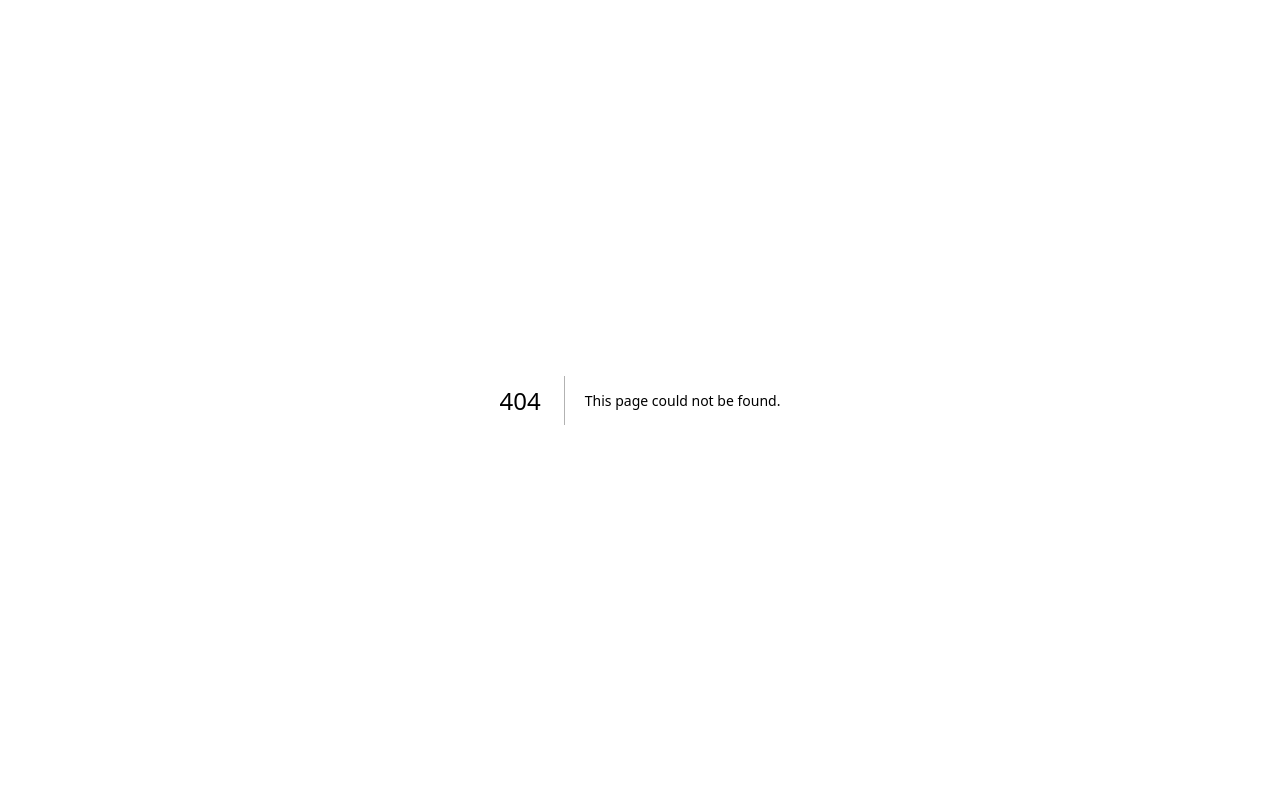
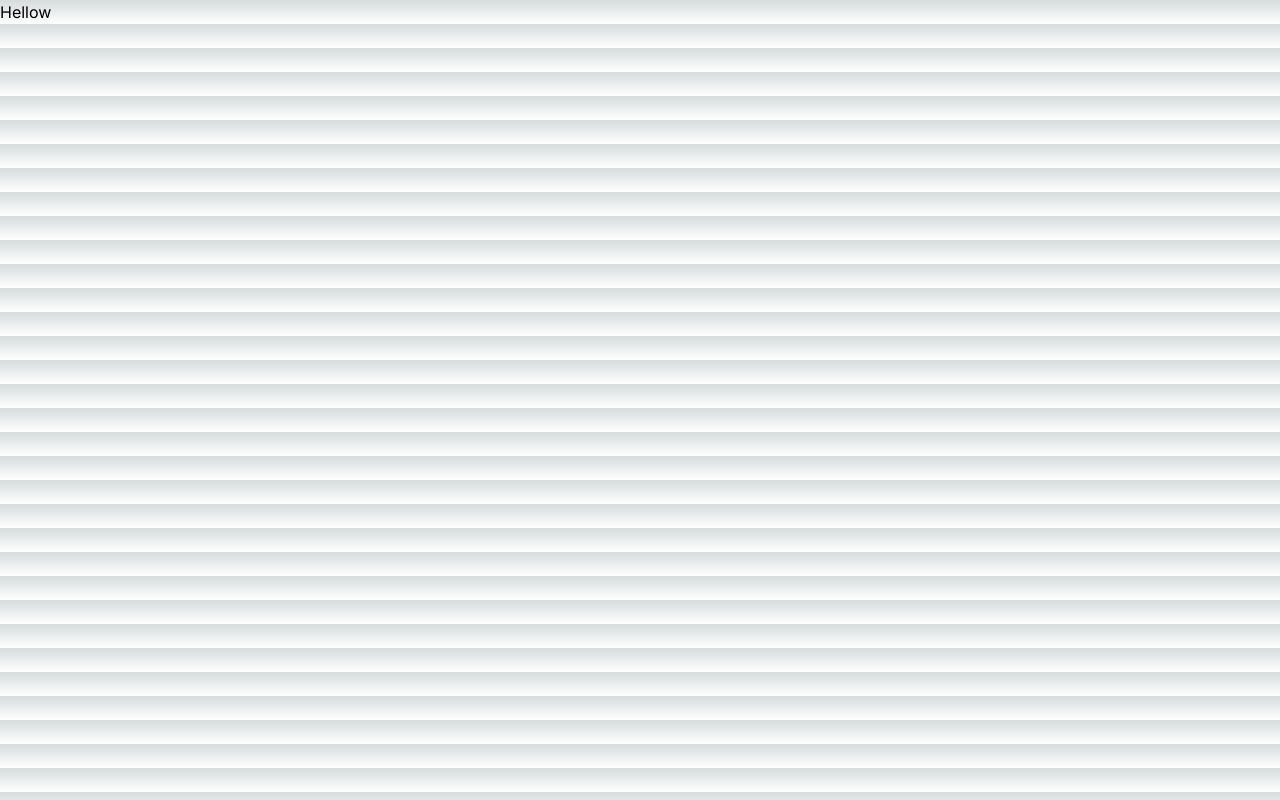
Before and after one commit to BrandonTheBusyBeaver117/LJL-Web-Demonstration, a Next.js app: page /login in a window 1280 px wide. Before the commit this address had no page. Built offline with nearby package versions, Linux system fonts and the light colour scheme.

Commit message:
Adding routes

```diff
--- /dev/null
+++ b/src/app/dashboard/[id]/page.tsx
@@ -0,0 +1,16 @@
+type DashboardProps = {
+    params: {
+        id: string
+    }
+}
+
+
+const dashboard = ({ params } : DashboardProps) => {
+    console.log(params)
+    return <main className="flex min-h-screen flex-col items-center justify-between p-24">
+        <h1>this is {params.id}'s home page</h1>
+
+        </main>
+}
+
+export default dashboard
--- /dev/null
+++ b/src/app/login/page.tsx
@@ -0,0 +1,5 @@
+const login = () => {
+    return <div>Hellow</div>
+}
+
+export default login
--- /dev/null
+++ b/src/app/signup/page.tsx
@@ -0,0 +1,5 @@
+const login = () => {
+    return <div>Hellow</div>
+}
+
+export default login
```
Also changed, not shown: src/app/dashboard/page.tsx (added).
